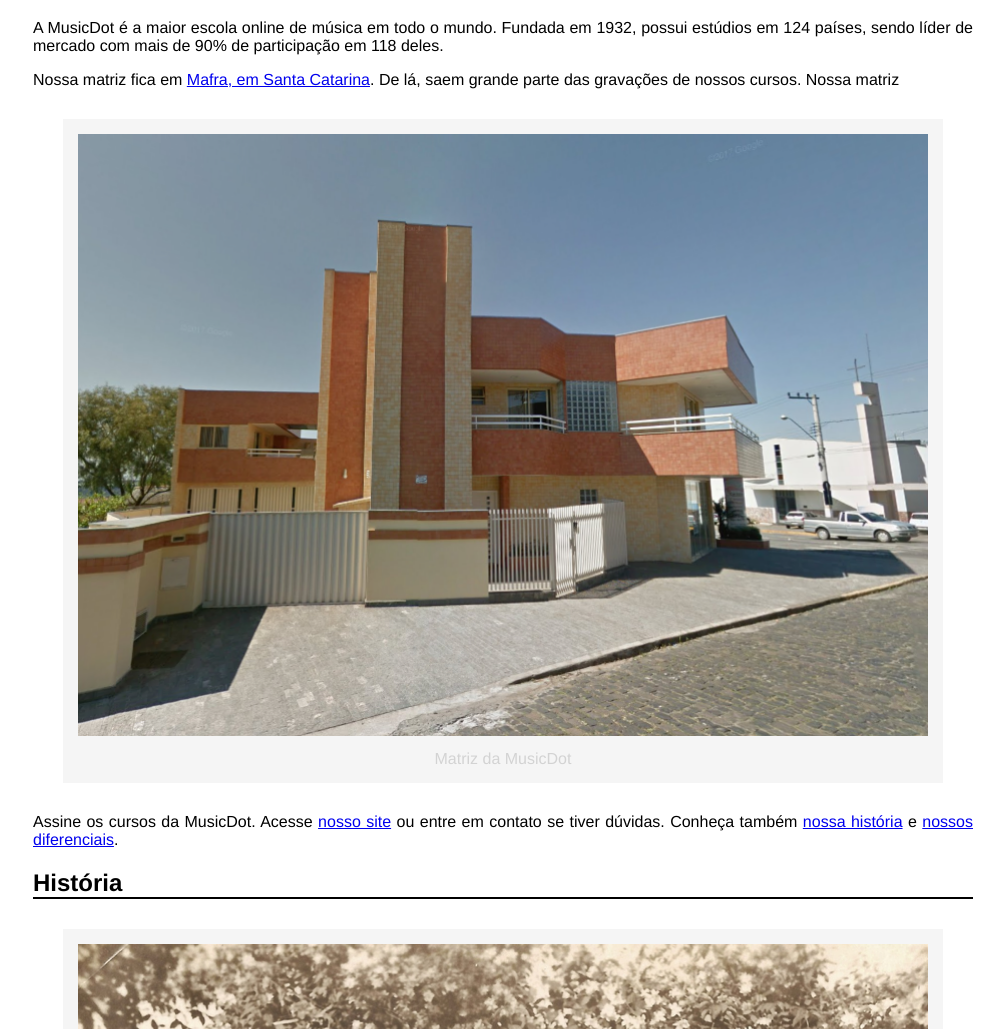
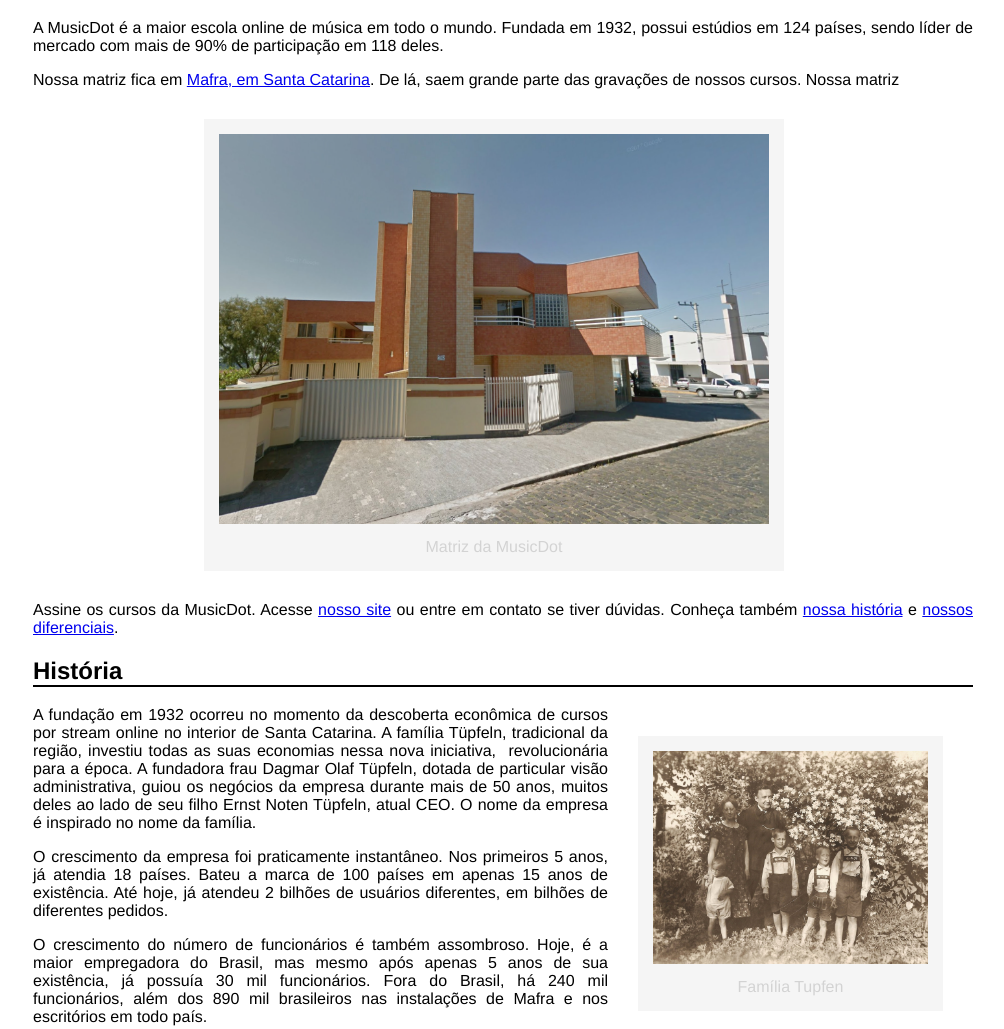
Before and after one commit to hyan-costa/MusicDot, a plain HTML site: page sobre.html in a window 1280 px wide. Shown: the part 143-1172 px from the top of the page, without its empty margins (137-1141 px from the left). Drawn offline with Linux system fonts and the light colour scheme.

Commit message:
atividade 19 abr 2023

```diff
--- a/estilo.css
+++ b/estilo.css
@@ -32,17 +32,19 @@ figcaption {
     padding-top: 10px;
 }
 
-.matriz-musicdot {
+figure img {
+    width: 100%;
+}
+#figure-matriz{
     width: 550px;
-    margin-left: auto;
-    margin-right: auto;
 }
 
-.familia-tupfeln {
+#div-figure{
+    text-align: center;
+    margin-left: 15%;
+    margin-right: 15% ;
+}
+#figure-family{
     width: 275px;
     float: right;
 }
-
-figure img {
-    width: 100%;
-}
--- a/sobre.html
+++ b/sobre.html
@@ -13,13 +13,16 @@
             sendo líder de mercado com mais de 90% de participação em 118 deles.</p>
         <p>Nossa matriz fica em <a href="http://maps.google.com.br/?q=190,GabrielDequech,Mafra,SC" target="_blank">Mafra, em Santa Catarina</a>. De lá, saem grande parte das gravações de nossos cursos. Nossa
             matriz</p>
-        <figure>
-            <img src="img/matriz-musicdot.png" alt="">
-            <figcaption>Matriz da MusicDot</figcaption>
-        </figure>
+        <div id="div-figure">
+            <figure id="figure-matriz">
+                <img src="img/matriz-musicdot.png" alt="">
+                <figcaption>Matriz da MusicDot</figcaption>
+            </figure>
+        </div>
+
         <p>Assine os cursos da MusicDot. Acesse <a href="index.html">nosso site</a> ou entre em contato se tiver dúvidas. Conheça também <a href="#historia">nossa história</a> e <a href="#diferenciais">nossos diferenciais</a>.</p>
         <h2 id="historia">História</h2>
-        <figure>
+        <figure id="figure-family">
             <img src="img/familia-tupfeln.jpg" alt="">
             <figcaption>Família Tupfen</figcaption>
         </figure>
```
